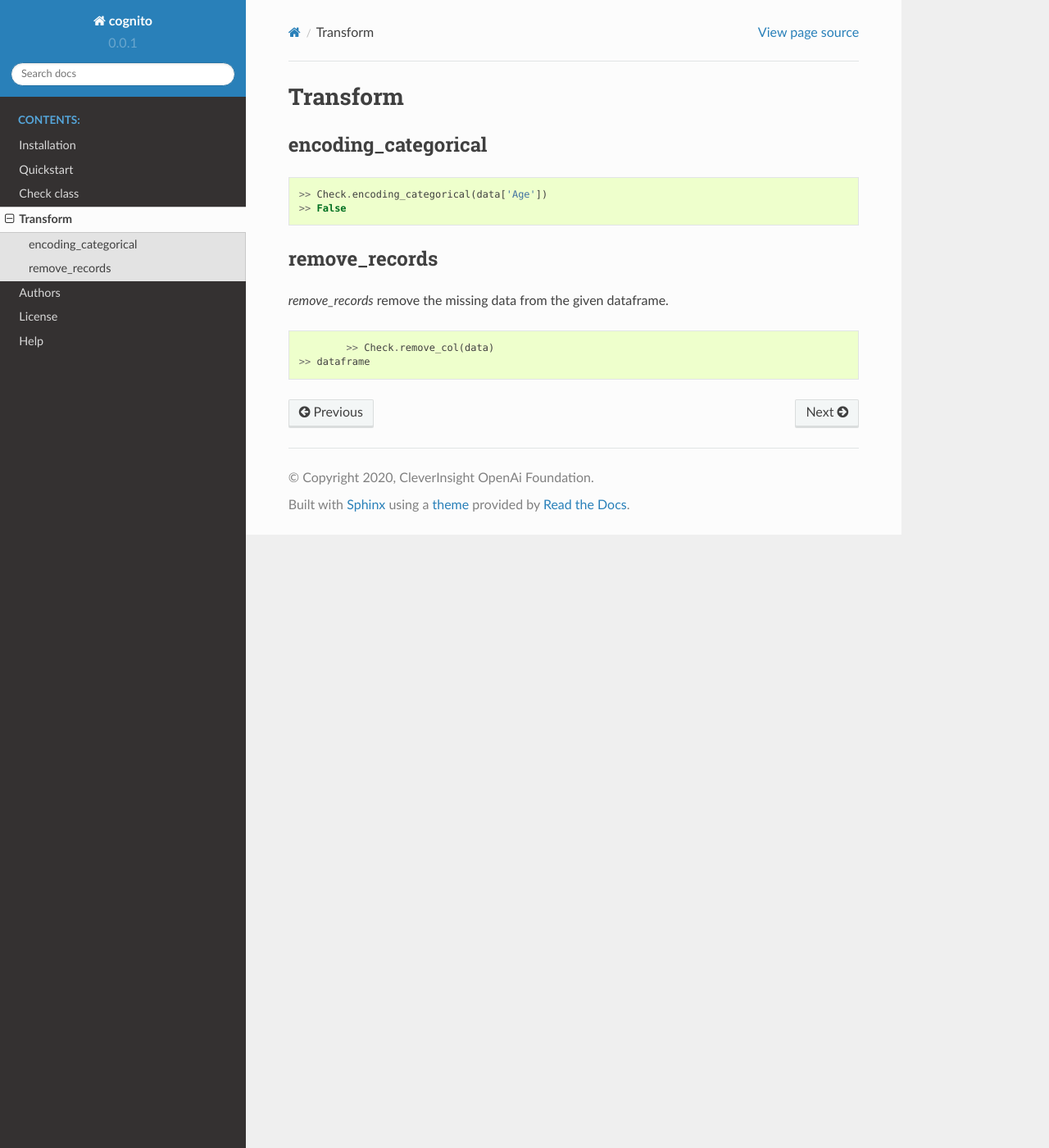
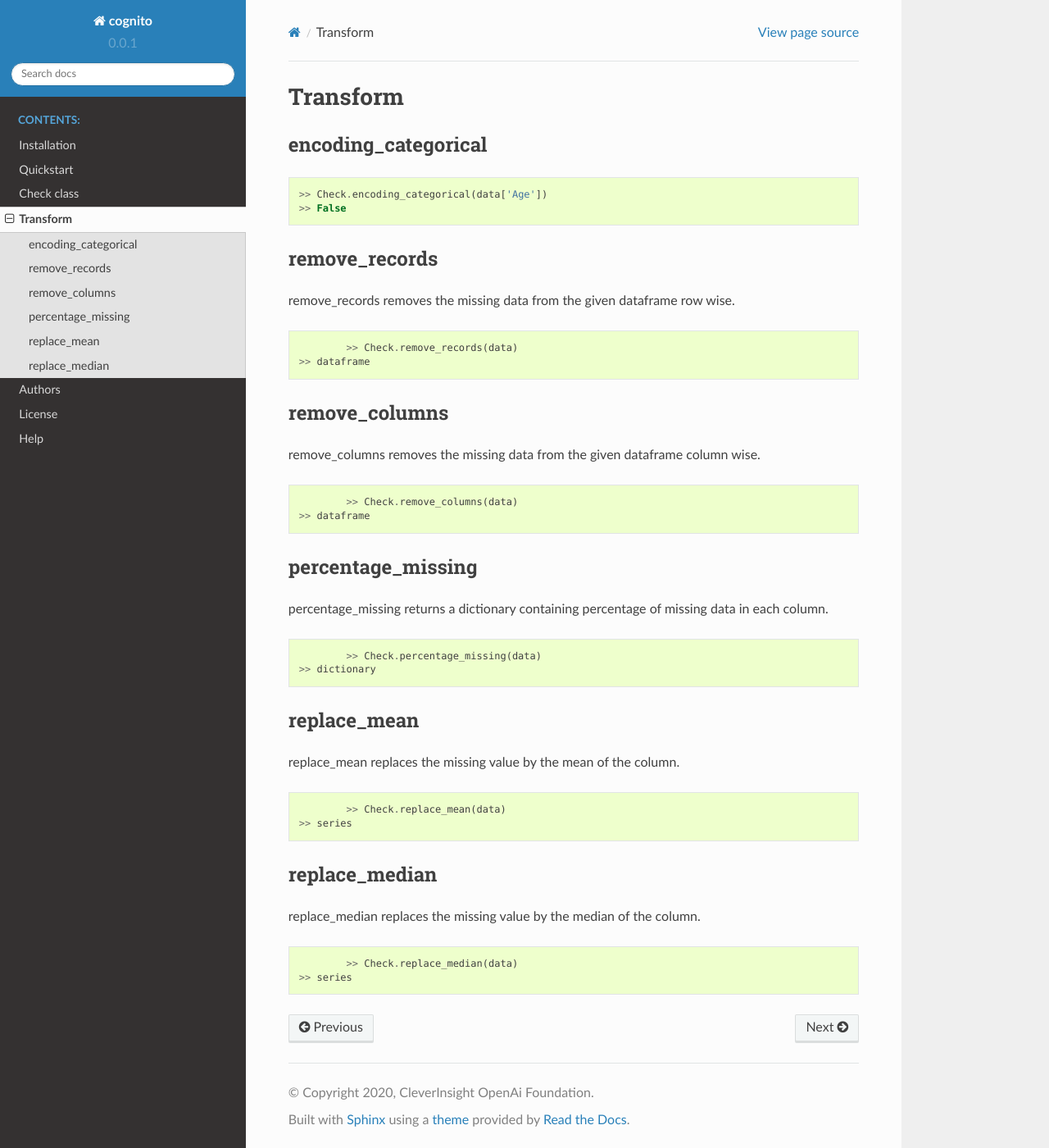
Before and after one commit to CleverInsight/cognito, a Sphinx documentation site: the page built from docs/source/transform.rst, in a window 1280 px wide and 1400 px high. Shown: the whole window at 82% size. Built offline with Sphinx 7.4.7 and the Read the Docs theme 2.0.0, drawn with Linux system fonts in a browser that asks for light colours.

Commit message:
Added: Docstring added to .rst files

```diff
--- a/docs/source/transform.rst
+++ b/docs/source/transform.rst
@@ -17,9 +17,53 @@ encoding_categorical
 
 remove_records
 ^^^^^^^^^^^^^^^
-`remove_records` remove the missing data from the given dataframe.
+remove_records removes the missing data from the given dataframe row wise.
 
 .. code-block:: python
 
-		>> Check.remove_col(data)
+		>> Check.remove_records(data)
         >> dataframe
+
+
+
+remove_columns
+^^^^^^^^^^^^^^^
+remove_columns removes the missing data from the given dataframe column wise.
+
+.. code-block:: python
+
+		>> Check.remove_columns(data)
+        >> dataframe
+
+
+
+percentage_missing
+^^^^^^^^^^^^^^^^^^^
+percentage_missing returns a dictionary containing percentage of missing data in each column.
+
+.. code-block:: python
+
+		>> Check.percentage_missing(data)
+        >> dictionary
+
+
+
+replace_mean
+^^^^^^^^^^^^^
+replace_mean replaces the missing value by the mean of the column.
+
+.. code-block:: python
+
+		>> Check.replace_mean(data)
+        >> series
+
+
+
+replace_median
+^^^^^^^^^^^^^^^
+replace_median replaces the missing value by the median of the column.
+
+.. code-block:: python
+
+		>> Check.replace_median(data)
+        >> series
```
Also changed, not shown: docs/source/check.rst (+12 -1 lines), 1 other file.
